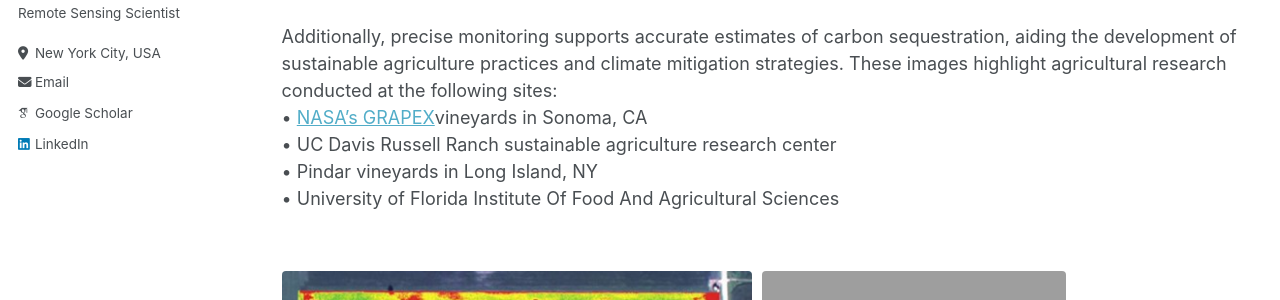
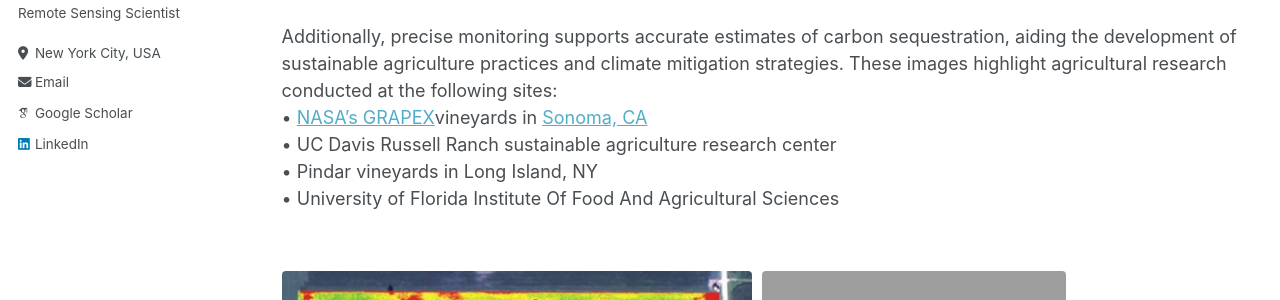
Before and after one commit to dstesser/dstesser.github.io, a Jekyll site: the page built from _pages/agriculture.md, in a window 1280 px wide and 900 px high. Shown: the part 259-559 px from the top of the window. Built offline with Jekyll 4.4.1, drawn with Linux system fonts in a browser that asks for light colours; some web fonts are replaced; part of the change alters nothing that is shown.

```diff
--- a/_pages/agriculture.md
+++ b/_pages/agriculture.md
@@ -13,7 +13,7 @@ author_profile: true
 Precision agriculture, utilizing satellites and drones, optimizes farming efficiency and sustainability by enabling accurate crop health monitoring. This includes early detection of stress, disease, or nutrient deficiencies.
 
 Additionally, precise monitoring supports accurate estimates of carbon sequestration, aiding the development of sustainable agriculture practices and climate mitigation strategies. These images highlight agricultural research conducted at the following sites:<br>
-•  <a href="https://www.nasa.gov/centers-and-facilities/ames/raising-a-glass-in-wine-country-to-better-water-management/" target="_blank">NASA’s GRAPEX</a>vineyards in Sonoma, CA<br>
+• <a href="https://www.nasa.gov/centers-and-facilities/ames/raising-a-glass-in-wine-country-to-better-water-management/" target="_blank">NASA’s GRAPEX</a>vineyards in <a href="https://doi.org/10.1007/s00271-022-00781-3" target="_blank">Sonoma, CA</a><br>
 • UC Davis Russell Ranch sustainable agriculture research center<br>
 • Pindar vineyards in Long Island, NY<br>
 • University of Florida Institute Of Food And Agricultural Sciences<br>
```
